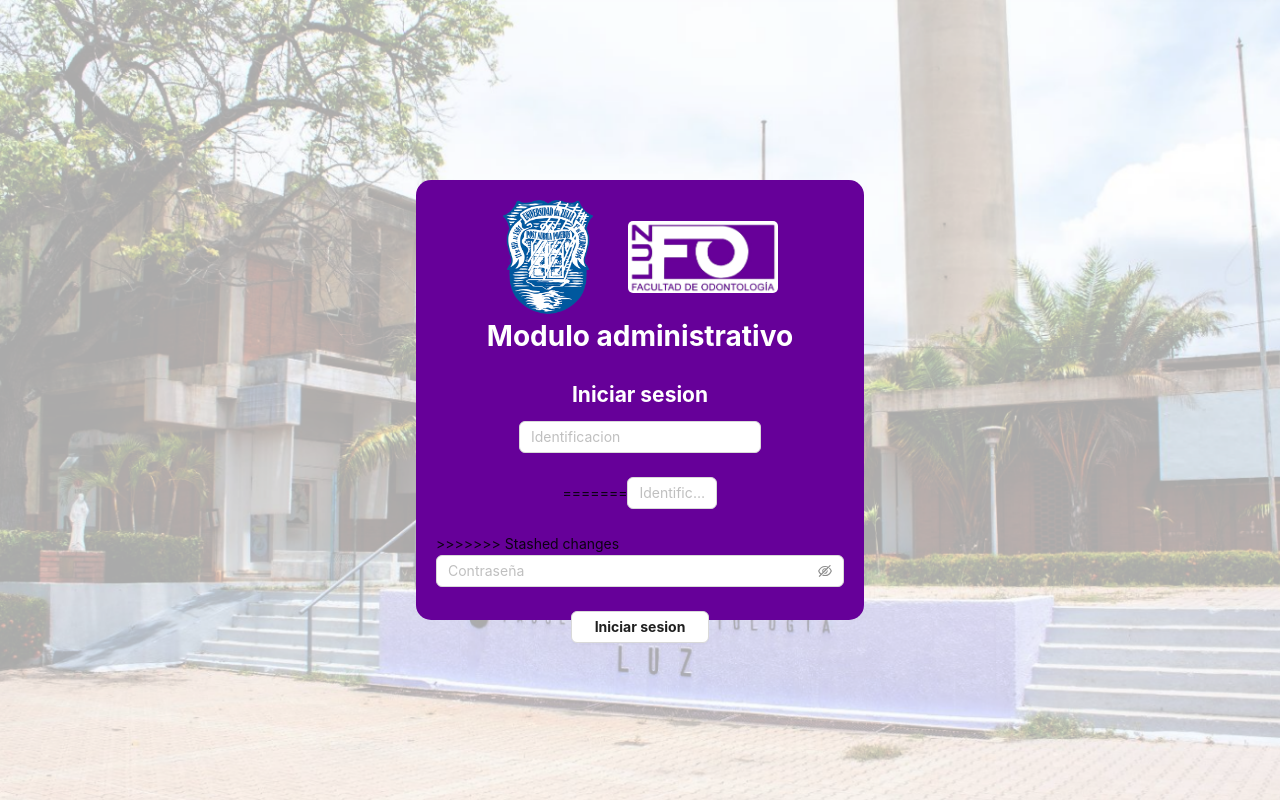
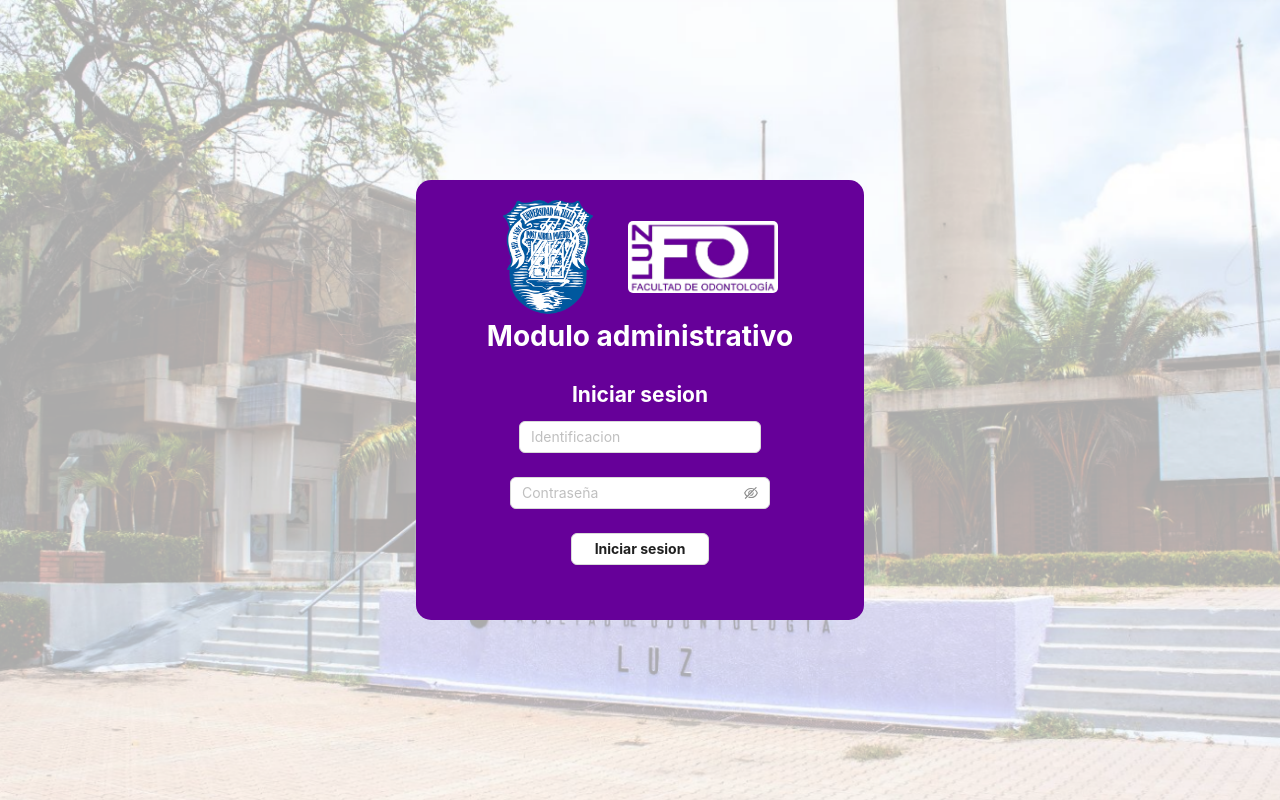
Before and after one commit to jesusdavidlm3/FACOLUZ-Front-UserControl, a React (Vite) app: page / in a window 1280 px wide. Built offline with nearby package versions, Linux system fonts and the light colour scheme.

Commit message:
Correcciones para compilacion

```diff
--- a/package.json
+++ b/package.json
@@ -1,8 +1,8 @@
 {
-  "name": "facoluz-front-adminsoftware",
-  "productName": "facoluz-front-adminsoftware",
+  "name": "Control de usuarios FACOLUZ",
+  "productName": "Control de usuarios FACOLUZ",
   "version": "1.0.0",
-  "description": "FACOLUZ-Front-AdminSoftware",
+  "description": "Modulo de control de usuarios del sistema de gestion de clinicas FACOLUZ",
   "main": ".vite/build/main.js",
   "scripts": {
     "start": "electron-forge start",
--- a/src/main.js
+++ b/src/main.js
@@ -28,7 +28,7 @@ const createWindow = () => {
   }
 
   // Open the DevTools.
-  mainWindow.webContents.openDevTools();
+  // mainWindow.webContents.openDevTools();
 };
 
 // This method will be called when Electron has finished
--- a/src/pages/Login.jsx
+++ b/src/pages/Login.jsx
@@ -56,11 +56,6 @@ const Login = () => {
 					<Input placeholder='Identificacion' disabled={loading} />
 				</Form.Item>
 				<Form.Item name='password'>
-=======
-					<InputNumber placeholder='Identificacion' disabled={loading}  />
-				</Form.Item>
-				<Form.Item name='password' >
->>>>>>> Stashed changes
 					<Input.Password placeholder='Contraseña'disabled={loading} />
 				</Form.Item>
 
```
Also changed, not shown: 1 other file (tests, documents, lock files or other folders).
